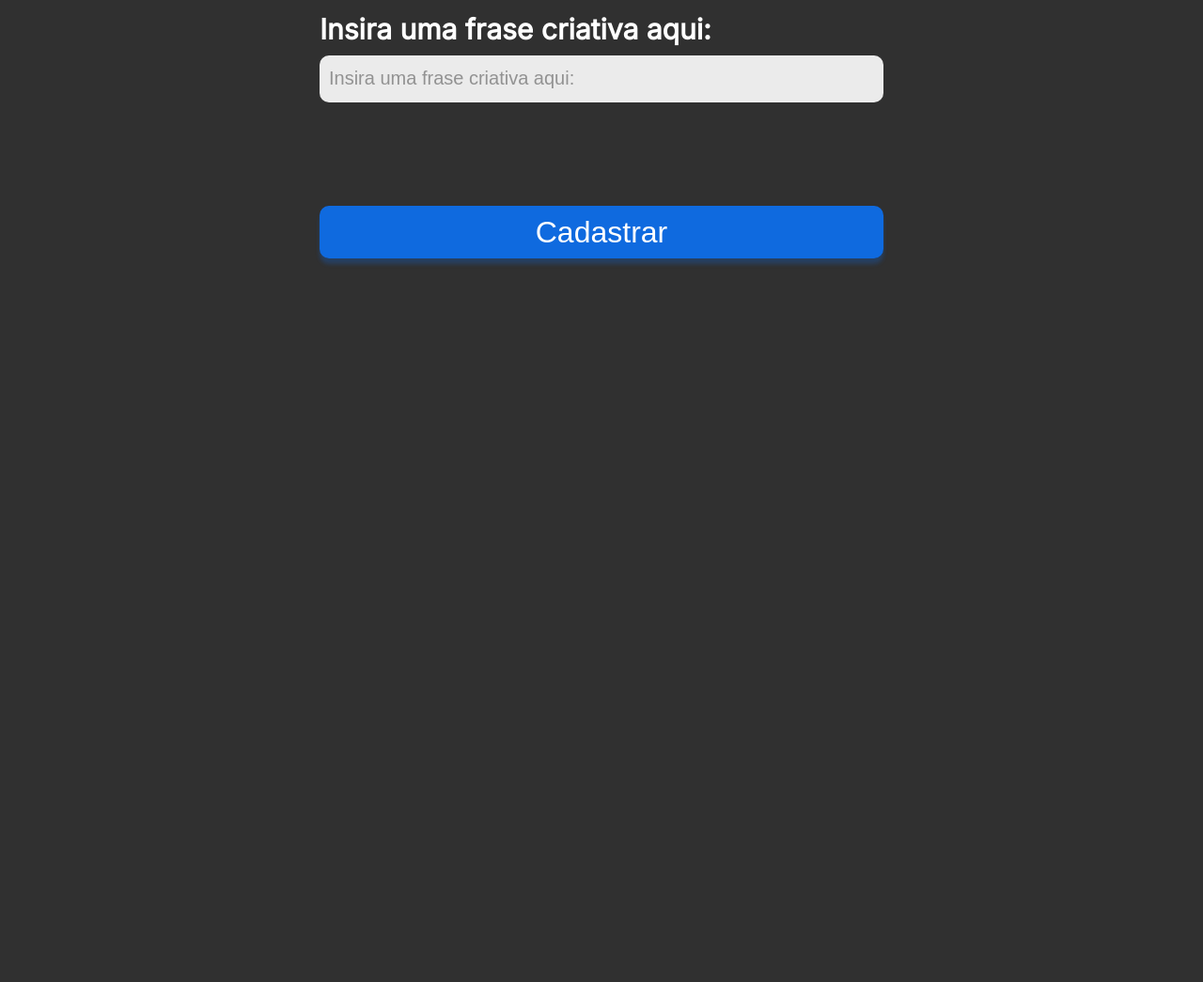
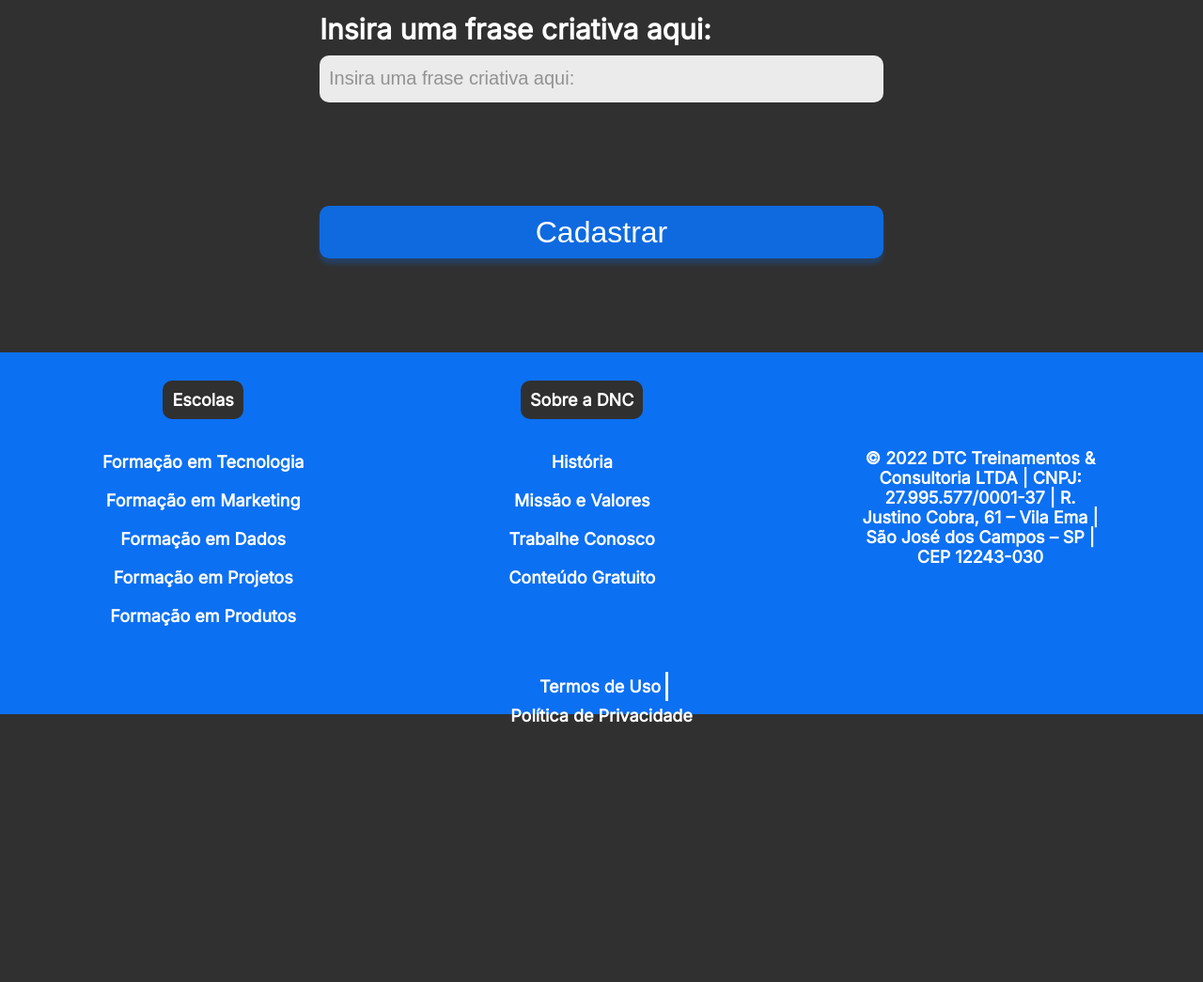
Before and after one commit to FranccoL/Bootcamp-DNC, a plain HTML site: page index.html in a window 1280 px wide. Shown: the part 1282-2327 px from the top of the page at 94% size. Before the commit the page ends 1657 px from the top, so only its background shows below. Drawn offline with Linux system fonts and the light colour scheme; a web font is replaced by a local one.

```diff
--- a/estilo.css
+++ b/estilo.css
@@ -29,7 +29,7 @@ body{
     display: flex;
     width: 55%;
     justify-content: space-around;
-    align-items: center ;
+    align-items: center;
 
 }
 
@@ -144,5 +144,130 @@ input[type="submit"]{
     margin-top: 100px;
     box-shadow: 0px 6px 4px rgba(12, 112, 242, 0.25);
     cursor: pointer;
+}
+/* Footer*/
+
+footer{
+    width: 100%;
+    background-color: var(--azul-dnc);
+}
+footer .linha1{
+    display: flex;
+    justify-content: space-around;
+    align-items: center;
+}
+footer ul{
+    list-style: none;
+    margin:0px;
+    padding: 0px;
 
 }
+footer nav{
+    display: flex;
+    flex-direction: column;
+    align-items: center;
+    height: 330px;
+}
+footer h5{
+    text-align: center;
+    color: white;
+    font-weight: 800;
+    font-size: 18px;
+    font-family: var(--fonte-padrao);
+    background-color: var(--preto-dnc);
+    border-radius: 10px;
+
+    padding: 10px 10px 10px 10px;
+    margin-bottom: 15px;
+}
+footer ul li{
+    text-align: center;
+    color: white;
+    font-weight: 600;
+    font-size: 18px;
+    font-family: var(--fonte-padrao);
+    margin:20px 0px 20px 0px;
+
+}
+footer ul li a{
+    color:white;
+    text-decoration: none;
+}
+footer ul li a:hover{
+    color: var(--cinza-hover);
+}
+footer .endereco{
+    font-weight: 600;
+    font-size: 18px;
+    font-family: var(--fonte-padrao);
+    color: white;
+    text-align: center;
+    width:20%;
+
+}
+footer .linha2{
+    height: 35px;
+    display: flex;
+    justify-content: center;
+    margin:0px;
+    padding: 10px;
+}
+
+footer .linha2 a{
+    font-family: var(--fonte-padrao);
+    font-size: 18px;
+    font-weight: 600;
+    color: white;
+    text-decoration: none;
+    padding: 5px;
+
+}
+footer .linha2 a:first-child{
+    border-right: 3px solid white;
+
+}
+
+footer .linha2 a:hover{
+    color: var (--cinza-hover);
+}
+
+@media only screen and (max-width: 600px){
+   /*Menu*/
+    #principal{
+        display: flex;
+        flex-direction: column;
+        height: auto;
+    }
+
+    #menu{
+        flex-direction: column;
+        width: 100%;
+        margin: 0px;
+    }
+    #menu a{
+        display: flex;
+        height: 50px;
+        align-items: center;
+    }
+    #principal button{
+        width: 100%;
+        margin:0px;
+    }
+    /* Section*/
+    section h1{
+        font-size: 38px;
+    }
+    section h2{
+        font-size: 28px;
+        padding-right: 15px;
+        padding-left: 15px;
+    }
+
+    form{
+        width: 95%;
+        font-size: 20px;
+    }
+    .checkbox-itens{
+        font-size: 17px;
+    }
+}
--- a/index.html
+++ b/index.html
@@ -76,6 +76,68 @@
 
         </form>
     </section>
+    <Footer>
+        <div class="linha1">
+            <nav>
+                <h5>Escolas</h5>
+                <ul>
+                    <li>
+                        <a href=""> Formação em Tecnologia</a>
+                    </li>
+                    <li>
+                        <a href=""> Formação em Marketing</a>
+                    </li>
+                    <li>
+                        <a href=""> Formação em Dados</a>
+                    </li>
+                    <li>
+                        <a href=""> Formação em Projetos</a>
+                    </li>
+                    <li>
+                        <a href=""> Formação em Produtos</a>
+                    </li>
+                </ul>
+
+
+
+
+            </nav>
+            <nav>
+                <h5>Sobre a DNC</h5>
+                <ul>
+                    <li>
+                        <li>
+                            <a href=""> História</a>
+                        </li>
+                        <li>
+                            <a href=""> Missão e Valores</a>
+                        </li>
+                        <li>
+                            <a href=""> Trabalhe Conosco</a>
+                        </li>
+                        <li>
+                            <a href=""> Conteúdo Gratuito</a>
+                        </li>
+                    </li>
+                </ul>
+            </nav>
+            <div class="endereco">
+                © 2022 DTC Treinamentos & Consultoria LTDA | CNPJ: 27.995.577/0001-37 | R. Justino Cobra, 61 – Vila Ema | São José dos Campos – SP | CEP 12243-030
+
+            </div>
+
+        </div>
+        <div class="linha2">
+            <nav>
+                <a href="">Termos de Uso</a>
+                <a href="">Política de Privacidade</a>
+            </nav>
+
+        </div>
+    </Footer>
+
+
+
 
 
 </body>
```
